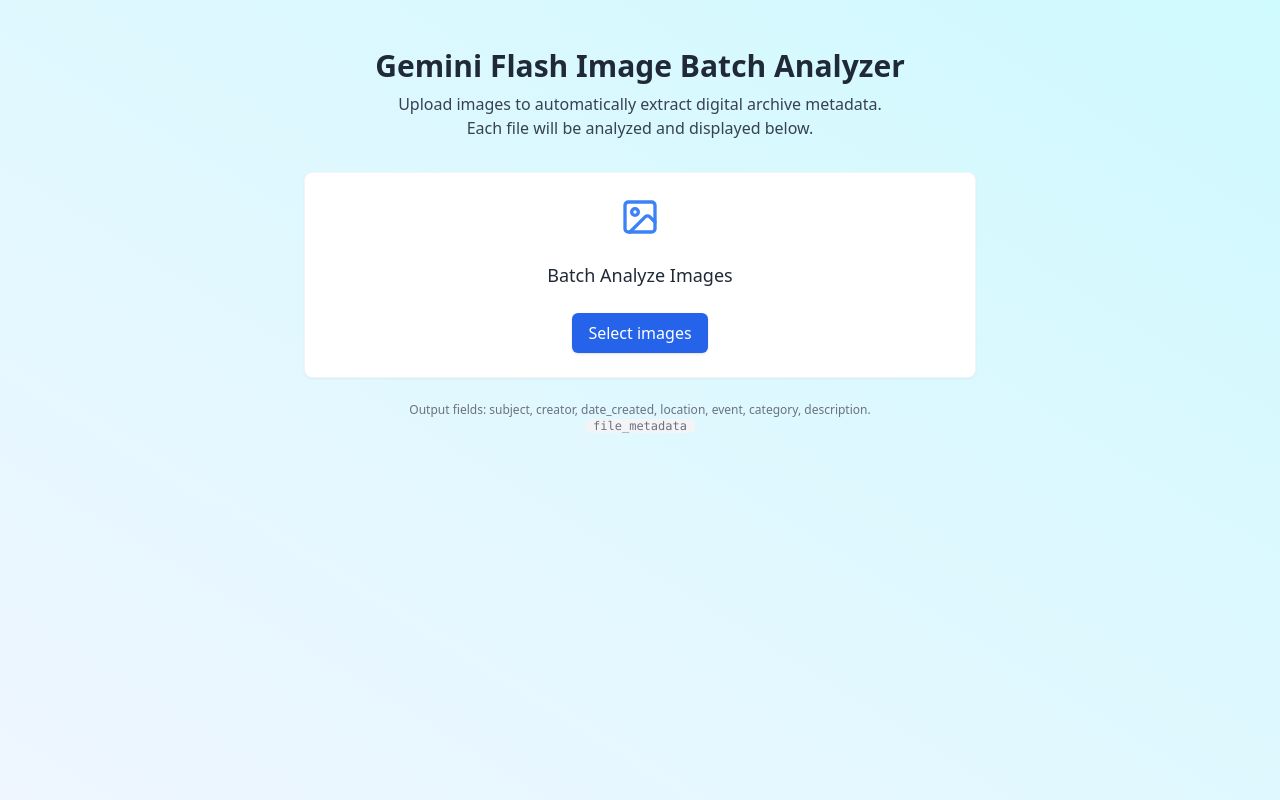
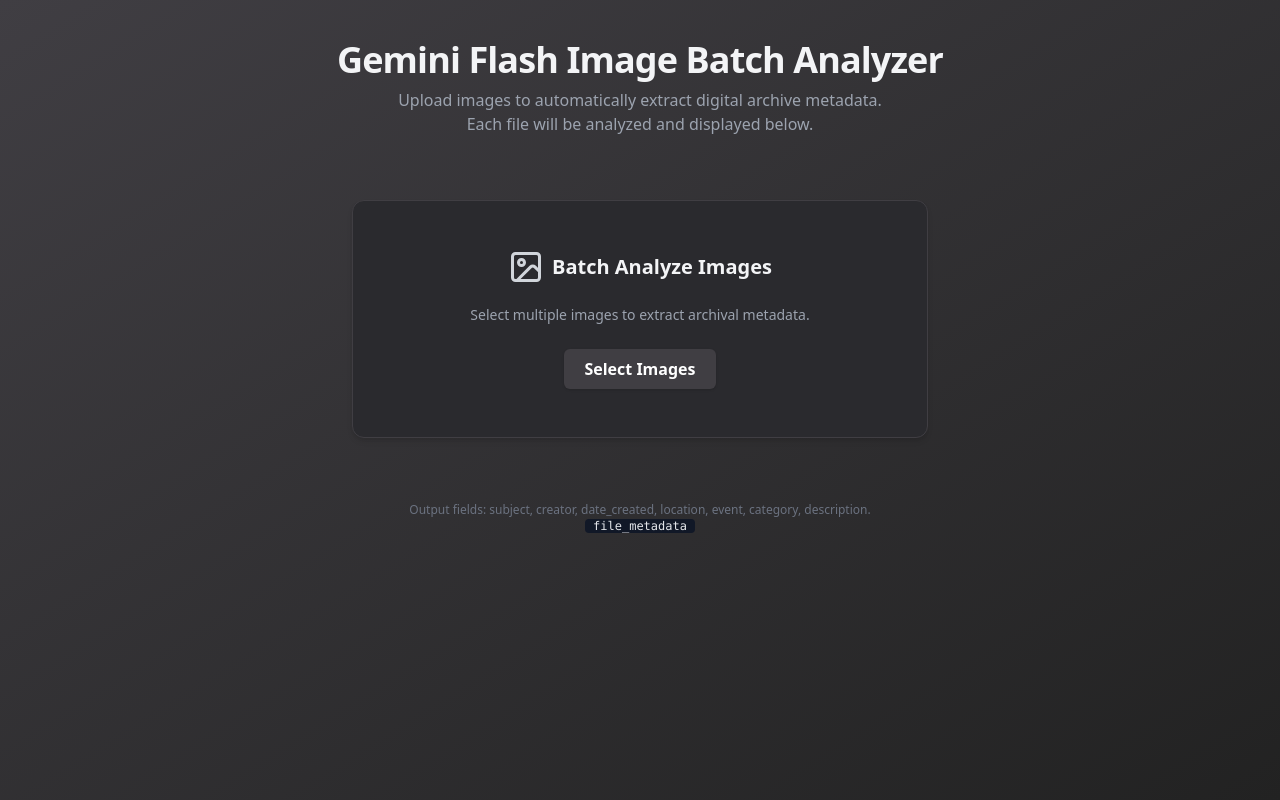
Before and after one commit to lucnagel/flash-image-scribe, a React (Vite) app: page / in a window 1280 px wide. Built offline with nearby package versions, Linux system fonts and the light colour scheme.

Commit message:
Refactor UI design
Refactor UI design to improve viewport usage and use a monochrome color palette.

```diff
--- a/src/components/ImageUploader.tsx
+++ b/src/components/ImageUploader.tsx
@@ -17,14 +17,21 @@ const ImageUploader: React.FC<Props> = ({ onFilesSelected, loading }) => {
       (f) => f.type.startsWith("image/")
     );
     onFilesSelected(files);
-    // Reset input so re-uploading same file works
     e.target.value = "";
   };
 
   return (
-    <div className={cn("rounded-lg border border-muted bg-white shadow-sm p-6 flex flex-col items-center gap-4", loading && "opacity-70 pointer-events-none")}>
-      <ImageIcon className="w-10 h-10 text-blue-500 mb-2" />
-      <p className="font-medium text-lg text-gray-800">Batch Analyze Images</p>
+    <div
+      className={cn(
+        "mx-auto max-w-xl w-full bg-[#2A2A2E] border border-[#403E43] rounded-xl shadow-md flex flex-col items-center gap-3 py-12 px-6",
+        loading && "opacity-60 pointer-events-none"
+      )}
+    >
+      <div className="flex items-center gap-2 mb-2">
+        <ImageIcon className="w-9 h-9 text-gray-300" />
+        <span className="font-bold text-xl text-gray-100">Batch Analyze Images</span>
+      </div>
+      <p className="text-gray-400 text-sm">Select multiple images to extract archival metadata.</p>
       <input
         type="file"
         accept="image/*"
@@ -38,9 +45,9 @@ const ImageUploader: React.FC<Props> = ({ onFilesSelected, loading }) => {
         type="button"
         onClick={() => inputRef.current?.click()}
         disabled={loading}
-        className="px-4 py-2 rounded-md bg-blue-600 hover:bg-blue-700 text-white mt-2 shadow transition"
+        className="px-5 py-2 rounded-md font-semibold bg-[#403E43] hover:bg-[#221F26] text-white mt-3 shadow transition-all"
       >
-        {loading ? "Analyzing..." : "Select images"}
+        {loading ? "Analyzing..." : "Select Images"}
       </button>
     </div>
   );
--- a/src/components/ResultTable.tsx
+++ b/src/components/ResultTable.tsx
@@ -1,9 +1,11 @@
 
 import React from "react";
+import { Image as ImageIcon, Check, X, Loader } from "lucide-react";
 
 type Result = {
-  fileId: string; // file name
+  fileId: string;
   fileName: string;
+  fileDataUrl: string | null;
   metadata: {
     subject: string;
     creator: string;
@@ -13,6 +15,7 @@ type Result = {
     category: string;
     description: string;
   } | null;
+  status: "analyzing" | "done" | "failed";
 };
 
 type Props = {
@@ -20,44 +23,65 @@ type Props = {
   isLoading: boolean;
 };
 
-const ResultTable: React.FC<Props> = ({ results, isLoading }) => {
+const ResultTable: React.FC<Props> = ({ results }) => {
   if (!results.length) return null;
 
   return (
-    <div className="relative overflow-x-auto mt-8">
-      <table className="w-full min-w-[640px] border-collapse rounded-lg bg-white">
+    <div className="w-full max-w-6xl mx-auto overflow-x-auto pb-2">
+      <table className="w-full min-w-[900px] border-collapse rounded-xl bg-[#29282B] shadow">
         <thead>
-          <tr className="bg-blue-50">
-            <th className="px-3 py-2 text-xs font-bold uppercase border-b">File</th>
-            <th className="px-3 py-2 text-xs font-bold uppercase border-b">Subject</th>
-            <th className="px-3 py-2 text-xs font-bold uppercase border-b">Creator</th>
-            <th className="px-3 py-2 text-xs font-bold uppercase border-b">Date Created</th>
-            <th className="px-3 py-2 text-xs font-bold uppercase border-b">Location</th>
-            <th className="px-3 py-2 text-xs font-bold uppercase border-b">Event</th>
-            <th className="px-3 py-2 text-xs font-bold uppercase border-b">Category</th>
-            <th className="px-3 py-2 text-xs font-bold uppercase border-b">Description</th>
-            <th className="px-3 py-2 text-xs font-bold uppercase border-b">Status</th>
+          <tr className="bg-[#222222] text-gray-400">
+            <th className="px-3 py-2 text-xs font-bold uppercase border-b border-[#403E43]">Img</th>
+            <th className="px-3 py-2 text-xs font-bold uppercase border-b border-[#403E43]">File Name</th>
+            <th className="px-3 py-2 text-xs font-bold uppercase border-b border-[#403E43]">Subject</th>
+            <th className="px-3 py-2 text-xs font-bold uppercase border-b border-[#403E43]">Creator</th>
+            <th className="px-3 py-2 text-xs font-bold uppercase border-b border-[#403E43]">Date Created</th>
+            <th className="px-3 py-2 text-xs font-bold uppercase border-b border-[#403E43]">Location</th>
+            <th className="px-3 py-2 text-xs font-bold uppercase border-b border-[#403E43]">Event</th>
+            <th className="px-3 py-2 text-xs font-bold uppercase border-b border-[#403E43]">Category</th>
+            <th className="px-3 py-2 text-xs font-bold uppercase border-b border-[#403E43]">Description</th>
+            <th className="px-3 py-2 text-xs font-bold uppercase border-b border-[#403E43]">Status</th>
           </tr>
         </thead>
         <tbody>
-          {results.map(({ fileId, fileName, metadata }, idx) => (
-            <tr key={fileId} className={idx % 2 === 0 ? "bg-gray-50" : "bg-white"}>
-              <td className="px-2 py-2 text-sm text-gray-700 font-mono">{fileName}</td>
+          {results.map(({ fileId, fileName, fileDataUrl, metadata, status }, idx) => (
+            <tr key={fileId} className={idx % 2 === 0 ? "bg-[#232326]" : "bg-[#29282B]"}>
+              <td className="px-2 py-2 text-center border-b border-[#403E43]">
+                {fileDataUrl ? (
+                  <img src={fileDataUrl} alt="thumbnail" className="w-12 h-12 object-cover rounded shadow border border-[#403E43] mx-auto" />
+                ) : (
+                  <ImageIcon className="w-7 h-7 text-gray-600 mx-auto" />
+                )}
+              </td>
+              <td className="px-2 py-2 text-sm text-gray-200 font-mono border-b border-[#403E43]">{fileName}</td>
               {metadata ? (
                 <>
-                  <td className="px-2 py-2 text-sm">{metadata.subject}</td>
-                  <td className="px-2 py-2 text-sm">{metadata.creator}</td>
-                  <td className="px-2 py-2 text-sm">{metadata.date_created}</td>
-                  <td className="px-2 py-2 text-sm">{metadata.location}</td>
-                  <td className="px-2 py-2 text-sm">{metadata.event}</td>
-                  <td className="px-2 py-2 text-sm">{metadata.category}</td>
-                  <td className="px-2 py-2 text-sm">{metadata.description}</td>
-                  <td className="px-2 py-2 text-xs text-green-600 font-semibold">Analyzed</td>
+                  <td className="px-2 py-2 text-sm text-gray-100 border-b border-[#403E43]">{metadata.subject}</td>
+                  <td className="px-2 py-2 text-sm text-gray-100 border-b border-[#403E43]">{metadata.creator}</td>
+                  <td className="px-2 py-2 text-sm text-gray-100 border-b border-[#403E43]">{metadata.date_created}</td>
+                  <td className="px-2 py-2 text-sm text-gray-100 border-b border-[#403E43]">{metadata.location}</td>
+                  <td className="px-2 py-2 text-sm text-gray-100 border-b border-[#403E43]">{metadata.event}</td>
+                  <td className="px-2 py-2 text-sm text-gray-100 border-b border-[#403E43]">{metadata.category}</td>
+                  <td className="px-2 py-2 text-sm text-gray-100 border-b border-[#403E43]">{metadata.description}</td>
+                  <td className="px-2 py-2 text-xs font-semibold border-b border-[#403E43]">
+                    <span className="flex items-center gap-1 text-green-500">
+                      <Check className="w-4 h-4" /> Analyzed
+                    </span>
+                  </td>
+                </>
+              ) : status === "analyzing" ? (
+                <>
+                  <td colSpan={7} className="px-2 py-2 text-center text-sm text-gray-400 border-b border-[#403E43]">Analyzing...</td>
+                  <td className="px-2 py-2 text-xs font-semibold text-blue-400 flex items-center justify-center gap-1 border-b border-[#403E43]">
+                    <Loader className="w-4 h-4 animate-spin" /> Analyzing
+                  </td>
                 </>
               ) : (
                 <>
-                  <td colSpan={7} className="px-2 py-2 text-center text-sm text-gray-400">Pending / Failed</td>
-                  <td className="px-2 py-2 text-xs text-orange-700 font-semibold">{isLoading ? "Analyzing..." : "Failed"}</td>
+                  <td colSpan={7} className="px-2 py-2 text-center text-sm text-gray-600 border-b border-[#403E43]">Failed</td>
+                  <td className="px-2 py-2 text-xs font-semibold text-red-500 flex items-center justify-center gap-1 border-b border-[#403E43]">
+                    <X className="w-4 h-4" /> Failed
+                  </td>
                 </>
               )}
             </tr>
--- a/src/pages/Index.tsx
+++ b/src/pages/Index.tsx
@@ -8,6 +8,7 @@ import { toast } from "sonner";
 type BatchResult = {
   fileId: string;
   fileName: string;
+  fileDataUrl: string | null; // store DataURL for thumbnail
   metadata: {
     subject: string;
     creator: string;
@@ -17,20 +18,36 @@ type BatchResult = {
     category: string;
     description: string;
   } | null;
+  status: "analyzing" | "done" | "failed";
 };
 
 const Index = () => {
   const [results, setResults] = React.useState<BatchResult[]>([]);
   const [loading, setLoading] = React.useState(false);
 
+  // Helper: convert a File to a DataURL
+  const fileToDataUrl = (file: File): Promise<string> => {
+    return new Promise((resolve) => {
+      const reader = new FileReader();
+      reader.onload = () => resolve(reader.result as string);
+      reader.readAsDataURL(file);
+    });
+  };
+
   // When user selects files
   const onFilesSelected = async (files: File[]) => {
     setLoading(true);
+
+    // Load thumbnails for all files
+    const dataUrls = await Promise.all(files.map((f) => fileToDataUrl(f)));
+
     setResults(
-      files.map((file) => ({
+      files.map((file, i) => ({
         fileId: file.name + "_" + file.size,
         fileName: file.name,
+        fileDataUrl: dataUrls[i],
         metadata: null,
+        status: "analyzing" as const,
       }))
     );
     // Process images in parallel, but show metadata as they complete
@@ -40,13 +57,13 @@ const Index = () => {
           const metadata = await analyzeImage(file);
           setResults((prev) =>
             prev.map((r, i) =>
-              i === idx ? { ...r, metadata } : r
+              i === idx ? { ...r, metadata, status: "done" } : r
             )
           );
         } catch (e: any) {
           setResults((prev) =>
             prev.map((r, i) =>
-              i === idx ? { ...r, metadata: null } : r
+              i === idx ? { ...r, metadata: null, status: "failed" } : r
             )
           );
         }
@@ -57,19 +74,23 @@ const Index = () => {
   };
 
   return (
-    <div className="min-h-screen bg-gradient-to-tr from-blue-50 to-cyan-100 flex flex-col items-center justify-start pt-12 px-2">
-      <div className="max-w-2xl w-full mx-auto">
-        <h1 className="text-3xl font-extrabold text-gray-800 mb-2 text-center">Gemini Flash Image Batch Analyzer</h1>
-        <p className="text-md text-gray-700 mb-8 text-center">
+    <div className="min-h-screen w-full bg-gradient-to-br from-[#403E43] to-[#222222] flex flex-col items-center justify-center px-0 py-0 overflow-auto">
+      <div className="flex flex-col w-full max-w-6xl mx-auto min-h-screen px-0">
+        <header className="flex flex-col items-center py-10">
+          <h1 className="text-4xl font-extrabold text-gray-100 mb-2 text-center tracking-tight">Gemini Flash Image Batch Analyzer</h1>
+          <p className="text-base text-gray-400 mb-6 text-center max-w-2xl">
             Upload images to automatically extract digital archive metadata.<br />
             Each file will be analyzed and displayed below.
           </p>
+        </header>
+        <main className="flex flex-col gap-8 flex-1 px-2 pb-8">
           <ImageUploader onFilesSelected={onFilesSelected} loading={loading} />
           <ResultTable results={results} isLoading={loading} />
-        <div className="text-xs text-gray-500 mt-6 text-center">
+          <div className="text-xs text-gray-500 mt-8 text-center select-none">
             Output fields: subject, creator, date_created, location, event, category, description.<br />
-          <span className="font-mono bg-gray-100 px-2 rounded">file_metadata</span>
+            <span className="font-mono bg-gray-900 text-gray-200 px-2 rounded">file_metadata</span>
           </div>
+        </main>
       </div>
     </div>
   );
```
Lines whose indentation alone changed are shown as unchanged.
